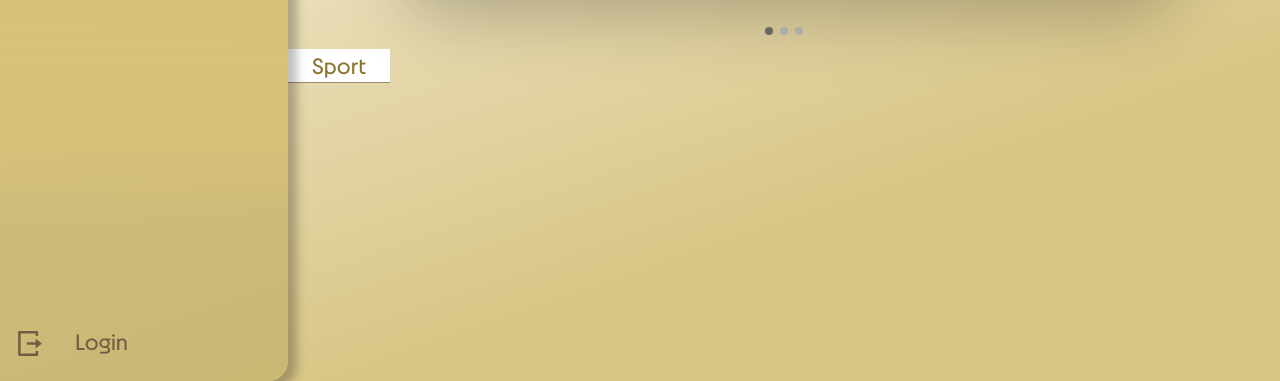
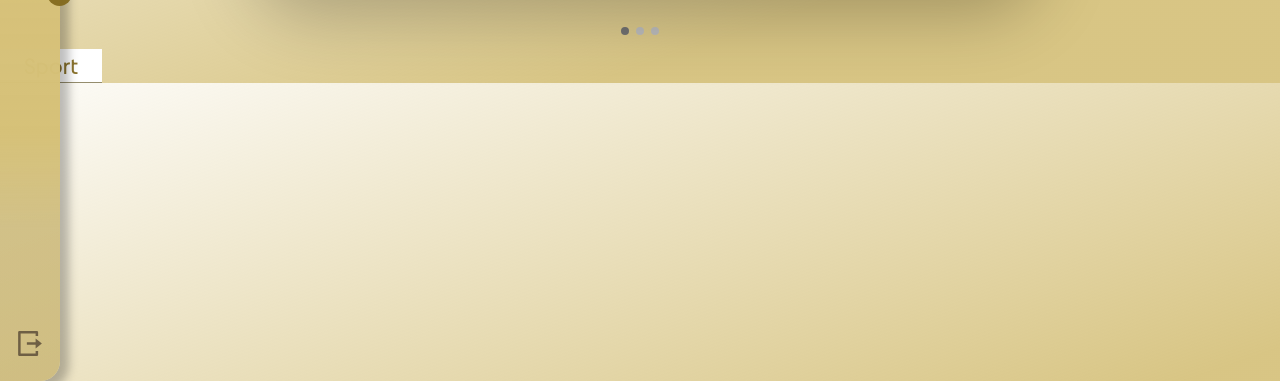
Before and after one commit to kuisskui/Audience-Application, a Django app: page / in a window 1280 px wide. Shown: the part 419-800 px from the top of the page. Run offline with Django 4.2, Linux system fonts and the light colour scheme; some libraries are stand-ins or nearby versions.

Commit message:
some .css bugs on homepage

```diff
--- a/audience/static/audience/base.css
+++ b/audience/static/audience/base.css
@@ -36,19 +36,19 @@ body {
   position: fixed;
 }
 
-.invisible-box {
+/* .invisible-box {
   float:left;
   width: 288px;
   height: 100vh;
   display: flex;
-}
+} */
 
-.invisible-box.close {
+/* .invisible-box.close {
   float:left;
   width: 60px;
   height: 100vh;
   display: flex;
-}
+} */
 
 .nav.close {
   float: left;
--- a/audience/static/audience/homepage.css
+++ b/audience/static/audience/homepage.css
@@ -28,6 +28,8 @@
   display: flex;
   justify-content: center;
   align-items: center;
+  /* position: fixed; */
+
 }
 
 * {box-sizing:border-box}
--- a/audience/templates/audience/base.html
+++ b/audience/templates/audience/base.html
@@ -14,7 +14,7 @@
 </head>
 <body>
 <div class="invisible-box"></div>
-    <nav class="nav">
+    <nav class="nav close">
         <div class="paths">
 
             <div>
```
